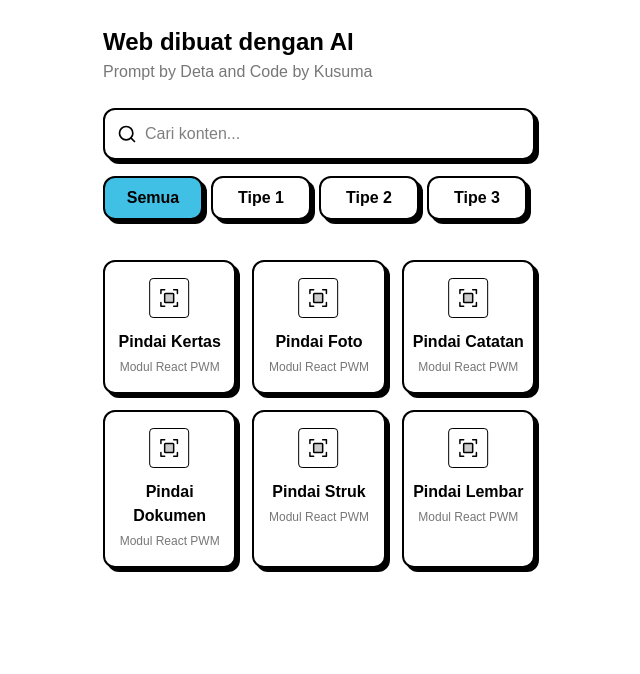
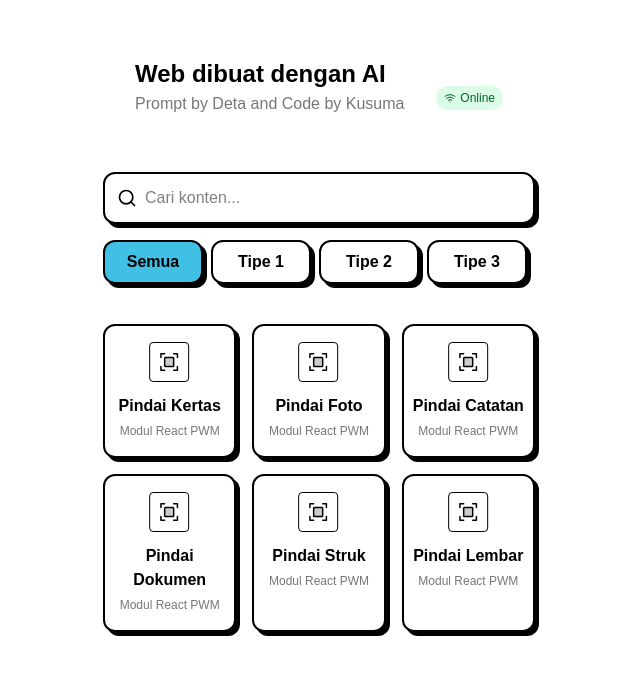
Before and after one commit to andriankusuma97/react-pwa, a React (Vite) app: page / in a window 1280 px wide. Shown: the top 674 px of the page, without its empty margins (321-961 px from the left). Built offline with nearby package versions, Linux system fonts and the light colour scheme.

Commit message:
bug view port

```diff
--- a/index.html
+++ b/index.html
@@ -4,12 +4,11 @@
     <link href="/src/style.css" rel="stylesheet">
     <link rel="manifest" href="/manifest.json">
     <link rel="icon" type="image/svg+xml/png" href="/icon-192.png" />
-
+    <meta name="viewport" content="width=device-width, initial-scale=1.0" />
     <!-- Theme color -->
     <meta name="theme-color" content="#000000">
 
     <!-- iOS specific -->
-    <meta name="apple-mobile-web-app-capable" content="yes">
     <meta name="apple-mobile-web-app-status-bar-style" content="black">
     <meta name="apple-mobile-web-app-title" content="MyPWA">
     <link rel="apple-touch-icon" href="/icon-192.png">
--- a/src/App.jsx
+++ b/src/App.jsx
@@ -2,17 +2,20 @@ import './App.css';
 import { useState } from 'react';
 import { FiSearch, FiX } from 'react-icons/fi';
 import iconScan from './assets/icon_scan.svg';
-import {  Outlet, useNavigate } from "react-router-dom";
+import {  useNavigate } from "react-router-dom";
+import { usePWA } from '/src/hooks/usePWA';
+import { Plus, Trash2, Wifi, WifiOff, Download } from 'lucide-react';
+
 
 
 
 const dataItems = [
-  { id: 1, title: 'Pindai Kertas', subtitle: 'Modul React PWM', type: 'Tipe 1', icon: iconScan ,route:'/todo'},
-  { id: 2, title: 'Pindai Foto', subtitle: 'Modul React PWM', type: 'Tipe 2', icon: iconScan ,route:'/todo'},
-  { id: 3, title: 'Pindai Catatan', subtitle: 'Modul React PWM', type: 'Tipe 3', icon: iconScan ,route:'/todo'},
-  { id: 4, title: 'Pindai Dokumen', subtitle: 'Modul React PWM', type: 'Tipe 1', icon: iconScan ,route:'/todo'},
-  { id: 5, title: 'Pindai Struk', subtitle: 'Modul React PWM', type: 'Tipe 2', icon: iconScan ,route:'/todo'},
-  { id: 6, title: 'Pindai Lembar', subtitle: 'Modul React PWM', type: 'Tipe 3', icon: iconScan ,route:'/todo'},
+  { id: 1, title: 'Pindai Kertas', subtitle: 'Modul React PWM', type: 'Tipe 1', icon: iconScan , route:'/todo' },
+  { id: 2, title: 'Pindai Foto', subtitle: 'Modul React PWM', type: 'Tipe 2', icon: iconScan,route:'/todo' },
+  { id: 3, title: 'Pindai Catatan', subtitle: 'Modul React PWM', type: 'Tipe 3', icon: iconScan,route:'/todo' },
+  { id: 4, title: 'Pindai Dokumen', subtitle: 'Modul React PWM', type: 'Tipe 1', icon: iconScan,route:'/todo' },
+  { id: 5, title: 'Pindai Struk', subtitle: 'Modul React PWM', type: 'Tipe 2', icon: iconScan,route:'/todo' },
+  { id: 6, title: 'Pindai Lembar', subtitle: 'Modul React PWM', type: 'Tipe 3', icon: iconScan,route:'/todo' },
 ];
 
 const tabs = ['Semua', 'Tipe 1', 'Tipe 2', 'Tipe 3'];
@@ -21,6 +24,7 @@ function App() {
   const [activeTab, setActiveTab] = useState('Semua');
   const [searchTerm, setSearchTerm] = useState('');
   const navigate = useNavigate();
+  const { isOnline, isInstallable, installApp } = usePWA()
 
 
   const filteredItems = dataItems.filter((item) => {
@@ -31,12 +35,37 @@ function App() {
 
   return (
     <div className="app">
-      <header>
-        <h1>Web dibuat dengan AI</h1>
-        <p>Prompt by Deta and Code by Kusuma</p>
+      <header className='p-8 w-full flex justify-between items-center'>
+        <div>
+          <h1>Web dibuat dengan AI</h1>
+          <p>Prompt by Deta and Code by Kusuma</p>
+        </div>
+        <div className="flex items-center space-x-3">
+              {/* Online/Offline Indicator */}
+              <div className={`flex items-center space-x-1 px-2 py-1 rounded-full text-xs ${
+                isOnline
+                  ? 'bg-green-100 text-green-800'
+                  : 'bg-red-100 text-red-800'
+              }`}>
+                {isOnline ? <Wifi size={12} /> : <WifiOff size={12} />}
+                <span>{isOnline ? 'Online' : 'Offline'}</span>
+              </div>
+
+              {/* Install Button */}
+              {isInstallable && (
+                <button
+                  onClick={installApp}
+                  className="flex items-center space-x-1 bg-blue-500 text-white px-3 py-1 rounded-full text-xs hover:bg-blue-600 transition-colors"
+                >
+                  <Download size={12} />
+                  <span>Install</span>
+                </button>
+              )}
+        </div>
+
       </header>
 
-      <div className="search-box">
+      <div className="search-box mx-auto">
         <FiSearch size={20} />
         <input
           placeholder="Cari konten..."
@@ -68,7 +97,7 @@ function App() {
           <p style={{ gridColumn: '1 / -1', textAlign: 'center' }}>Data tidak ditemukan</p>
         ) : (
           filteredItems.map((item) => (
-            <div onClick={()=>  navigate(item.route)} className="card" key={item.id}>
+            <div className="card" key={item.id} onClick={()=>navigate(item.route)}>
               <div className="icon-wrapper">
                 <img src={item.icon} alt="Scan Icon" />
               </div>
--- a/src/IndexRoute.jsx
+++ b/src/IndexRoute.jsx
@@ -1,9 +1,13 @@
 import { createBrowserRouter, RouterProvider } from 'react-router-dom';
 import AppRoutes from './routes';
+import { usePWA } from '/src/hooks/usePWA';
+
 
 const router = createBrowserRouter(AppRoutes)
 
 function IndexRouter() {
+    const { isOnline, isInstallable, installApp } = usePWA()
+
   return <RouterProvider router={router}/>;
 }
 
--- a/src/hooks/usePWA.js
+++ b/src/hooks/usePWA.js
@@ -15,6 +15,8 @@ export const usePWA = () => {
       e.preventDefault()
       setInstallPrompt(e)
       setIsInstallable(true)
+      console.log(isInstallable,"<<<<<ini");
+
     }
 
     // Handle app installed
--- a/src/pages/ToDoList/ToDoList.jsx
+++ b/src/pages/ToDoList/ToDoList.jsx
@@ -11,7 +11,6 @@ const PWATodoApp = () => {
   const [newTodo, setNewTodo] = useState('');
   const { isOnline, isInstallable, installApp } = usePWA()
    const navigate = useNavigate();
-
   // Load todos from localStorage on mount
   useEffect(() => {
     const savedTodos = localStorage.getItem('pwa-todos');
@@ -25,19 +24,7 @@ const PWATodoApp = () => {
     localStorage.setItem('pwa-todos', JSON.stringify(todos));
   }, [todos]);
 
-  // Handle online/offline status
-  useEffect(() => {
-    const handleOnline = () => setIsOnline(true);
-    const handleOffline = () => setIsOnline(false);
 
-    window.addEventListener('online', handleOnline);
-    window.addEventListener('offline', handleOffline);
-
-    return () => {
-      window.removeEventListener('online', handleOnline);
-      window.removeEventListener('offline', handleOffline);
-    };
-  }, []);
 
   const addTodo = (e) => {
     e.preventDefault();
@@ -69,10 +56,10 @@ const PWATodoApp = () => {
   const totalCount = todos.length;
 
   return (
-    <div className="min-h-screen max-w-md mx-auto bg-gradient-to-br from-blue-50 to-indigo-100">
+    <div className="min-h-screen  bg-gradient-to-br from-blue-50 to-indigo-100 shadow-2xl">
       {/* Header */}
       <header className="bg-sky-300 shadow-lg">
-        <div className="max-w-md mx-auto px-4 py-6">
+        <div className="mx-auto px-4 py-6">
           <div className="flex items-center justify-between">
             <div className='flex items-center '>
               <FiChevronLeft size={24} className='mr-4' onClick={()=> navigate(-1)} />
```
Also changed, not shown: public/manifest.json.
